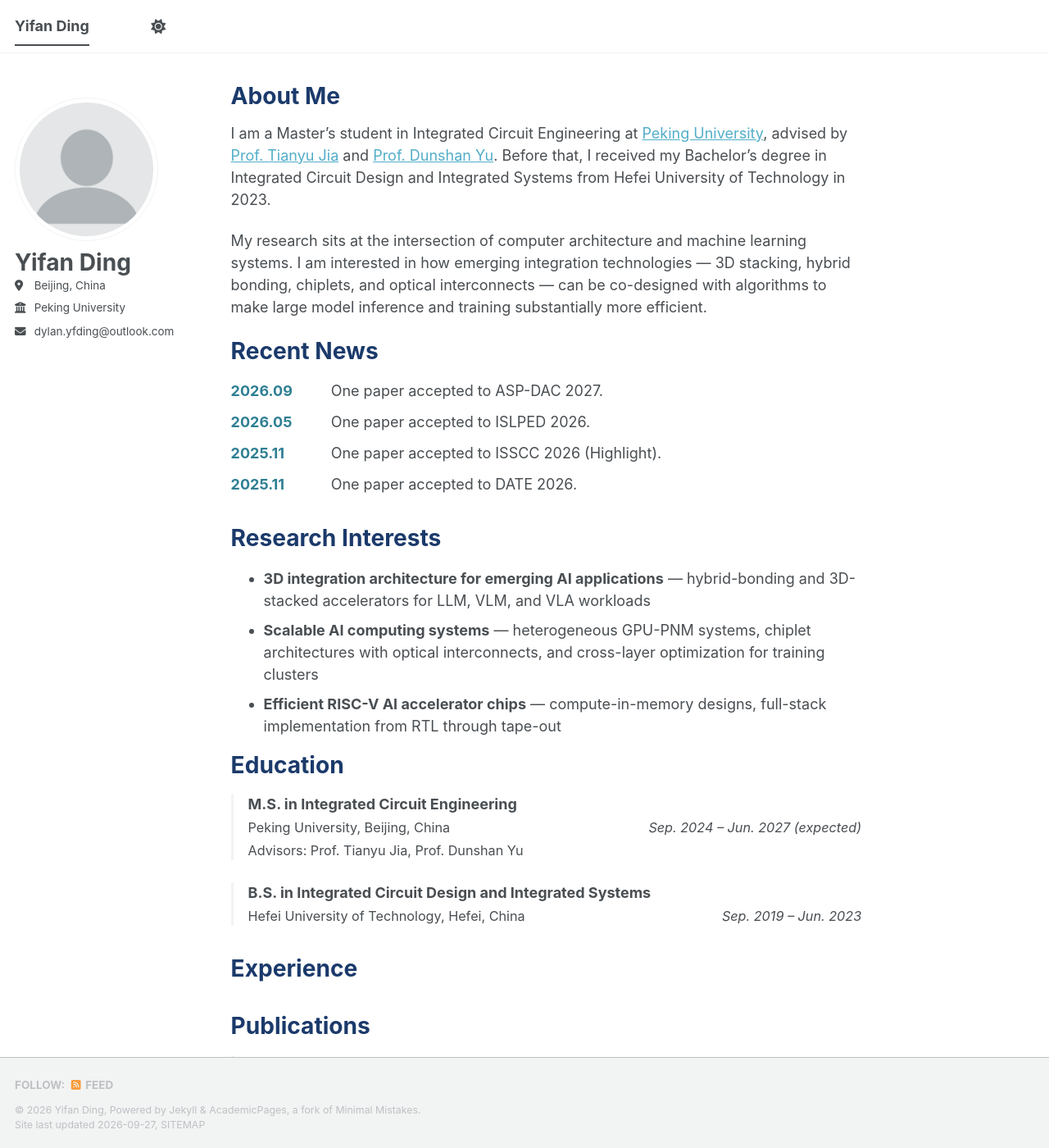
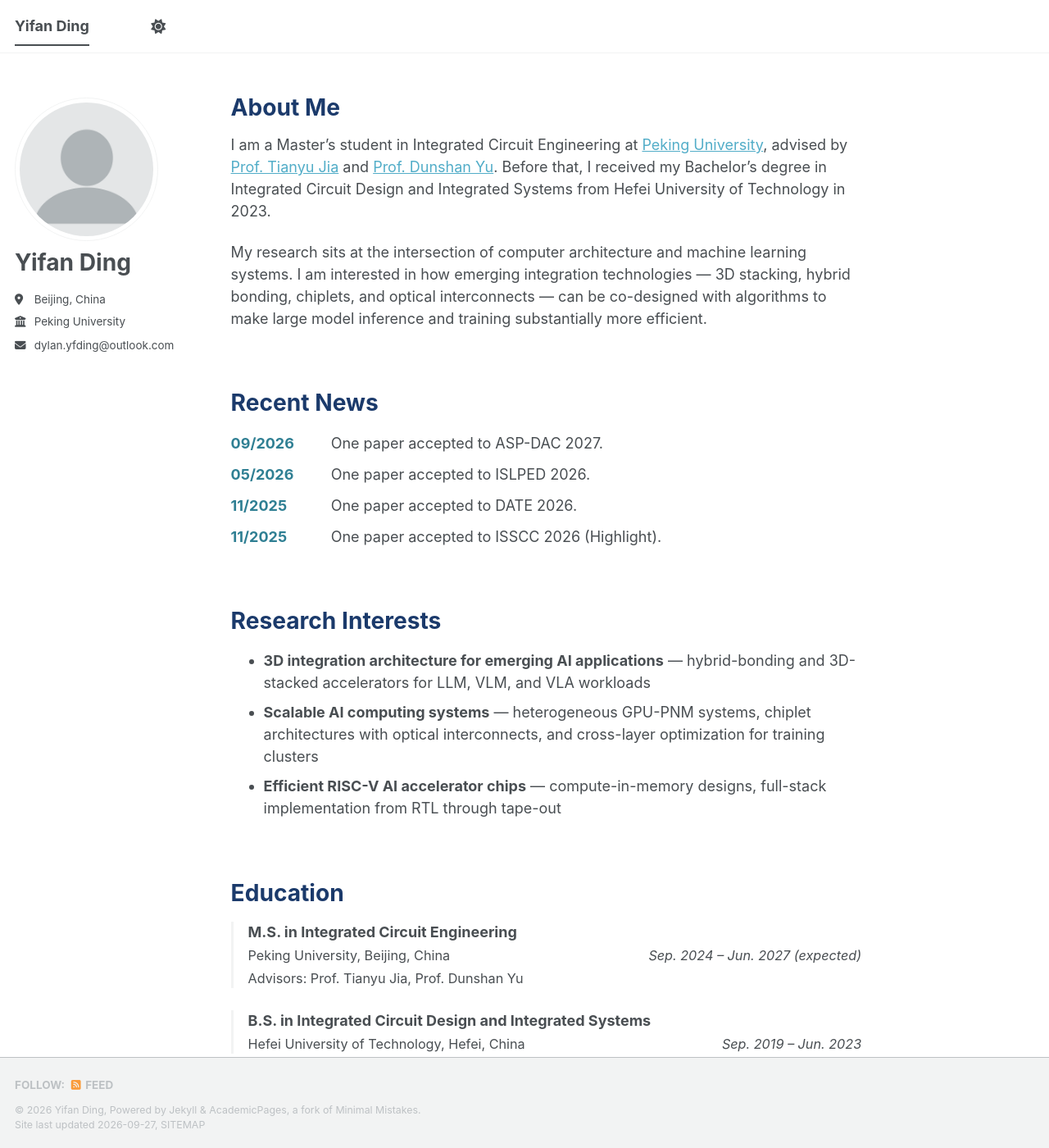
Before and after one commit to DylanDing54/DylanDing54.github.io, a Jekyll site: the page built from _pages/about.md, in a window 1280 px wide and 1400 px high. Shown: the whole window at 82% size. Built offline with Jekyll 4.4.1, drawn with Linux system fonts in a browser that asks for light colours; a style sheet for code colours, icons or effects is not loaded.

Commit message:
Remove the page title, space out sections and sidebar
Use MM/YYYY news dates, put DATE above ISSCC, drop the duplicate page
title entirely, and add breathing room before section headings and
below the sidebar name.

Co-Authored-By: Claude Opus 5 (1M context) <noreply@anthropic.com>

```diff
--- a/_pages/about.md
+++ b/_pages/about.md
@@ -17,20 +17,20 @@ Recent News
 ======
 <div class="news-list">
   <div class="news-item">
-    <span class="news-date">2026.09</span>
+    <span class="news-date">09/2026</span>
     <span class="news-text">One paper accepted to ASP-DAC 2027.</span>
   </div>
   <div class="news-item">
-    <span class="news-date">2026.05</span>
+    <span class="news-date">05/2026</span>
     <span class="news-text">One paper accepted to ISLPED 2026.</span>
   </div>
   <div class="news-item">
-    <span class="news-date">2025.11</span>
-    <span class="news-text">One paper accepted to ISSCC 2026 (Highlight).</span>
+    <span class="news-date">11/2025</span>
+    <span class="news-text">One paper accepted to DATE 2026.</span>
   </div>
   <div class="news-item">
-    <span class="news-date">2025.11</span>
-    <span class="news-text">One paper accepted to DATE 2026.</span>
+    <span class="news-date">11/2025</span>
+    <span class="news-text">One paper accepted to ISSCC 2026 (Highlight).</span>
   </div>
 </div>
 
--- a/_sass/layout/_custom.scss
+++ b/_sass/layout/_custom.scss
@@ -211,17 +211,33 @@ html[data-theme="dark"] {
     font-size: $type-size-3;
 }
 
-/* The name already appears in the sidebar, so hide the duplicate page
-   title. It lives in <header>, outside .page__content, and is kept in
-   the markup for SEO and screen readers. */
+/* The name already appears in the sidebar, so remove the duplicate page
+   title entirely. The name is still exposed to search engines via the
+   <title> tag and the <meta itemprop="headline"> next to it. */
 .page__title {
-    position: absolute;
-    width: 1px;
-    height: 1px;
-    padding: 0;
-    margin: -1px;
-    overflow: hidden;
-    clip: rect(0, 0, 0, 0);
-    white-space: nowrap;
-    border: 0;
+    display: none;
 }
+
+/* Give each section heading more room above it so sections do not
+   crowd the content of the one before. */
+.page__content {
+    h1 {
+        margin-top: 2.6em;
+    }
+
+    /* the first heading sits right under the (hidden) page title */
+    > h1:first-child {
+        margin-top: 0.5em;
+    }
+}
+
+/* --- Sidebar spacing --- */
+
+/* Push the location/employer/email block away from the name. */
+.author__urls-wrapper {
+    margin-top: 0.6em;
+}
+
+.sidebar .author__name {
+    margin-bottom: 0.6em;
+}
```
